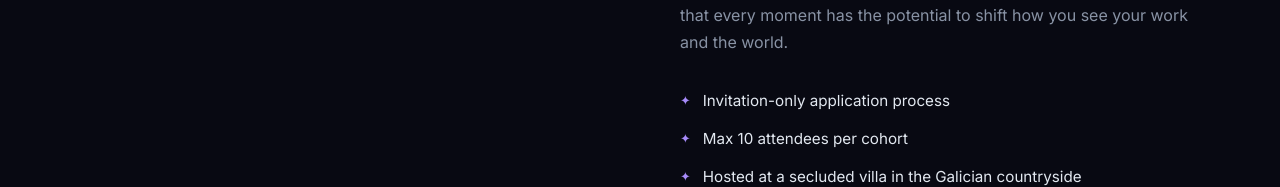
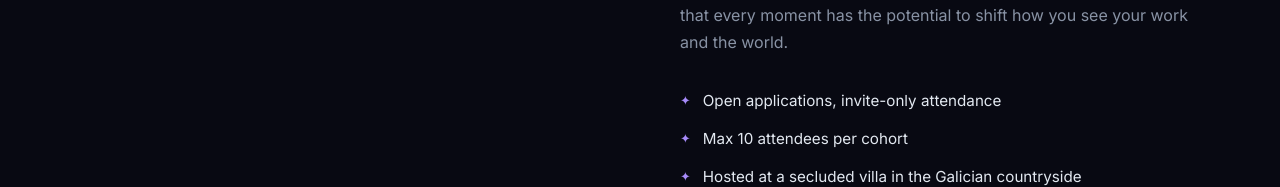
Before and after one commit to FungithefungusOG/Latent-Space-, a Next.js app: page / in a window 1280 px wide. Shown: the part 2740-2927 px from the top of the page. Built offline with nearby package versions, Linux system fonts and the light colour scheme.

Commit message:
Copy: Clarify that applications are open but attendance is invite-only

```diff
--- a/components/About.tsx
+++ b/components/About.tsx
@@ -22,7 +22,7 @@ export default function About() {
 
           <p>Every detail is curated - the attendees, the setting, the schedule - so that every moment has the potential to shift how you see your work and the world.</p>
           <ul className="about-list">
-            <li><span>✦</span> Invitation-only application process</li>
+            <li><span>✦</span> Open applications, invite-only attendance</li>
             <li><span>✦</span> Max 10 attendees per cohort</li>
             <li><span>✦</span> Hosted at a secluded villa in the Galician countryside</li>
             <li><span>✦</span> Not a series of lectures, but a continuous learning experience</li>
```
